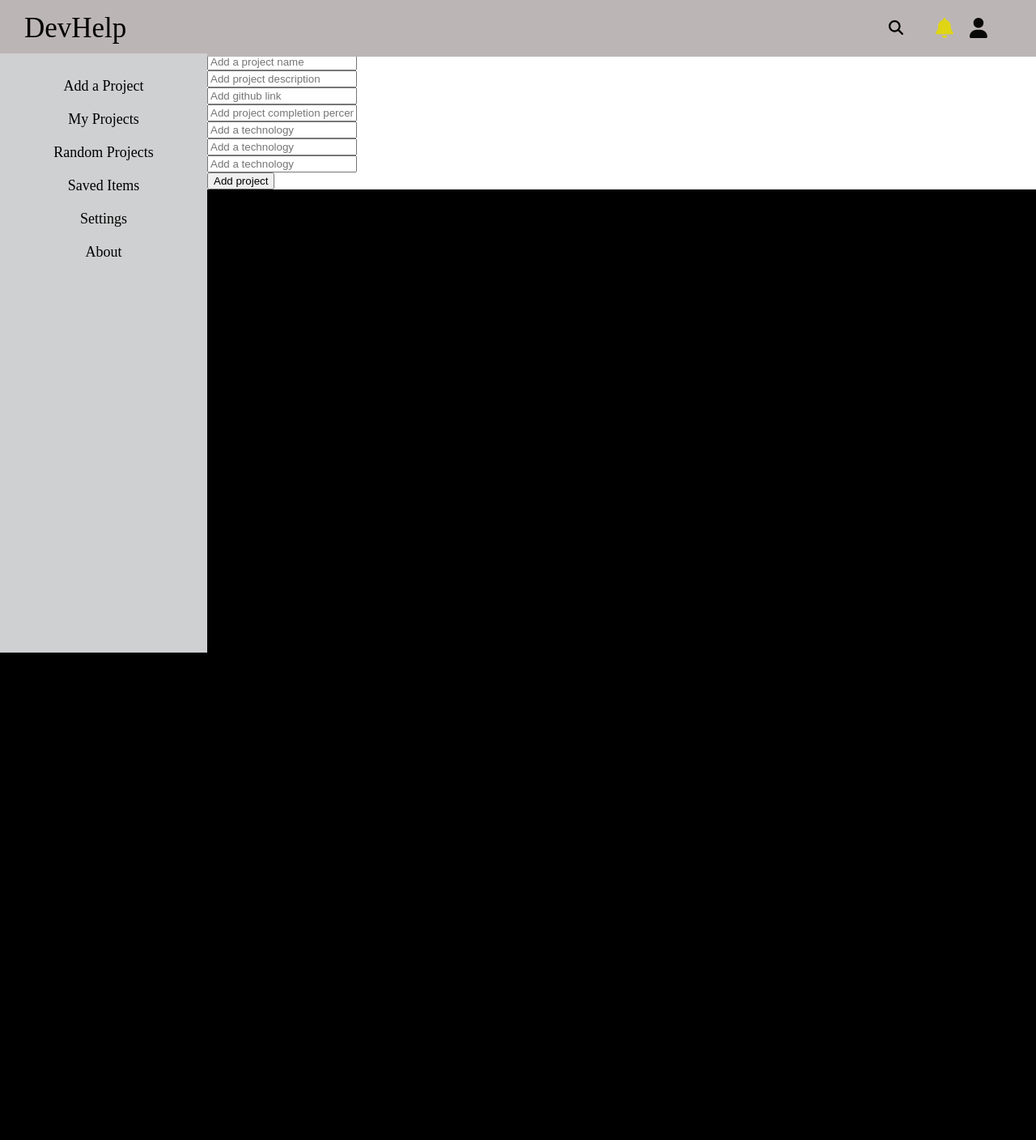
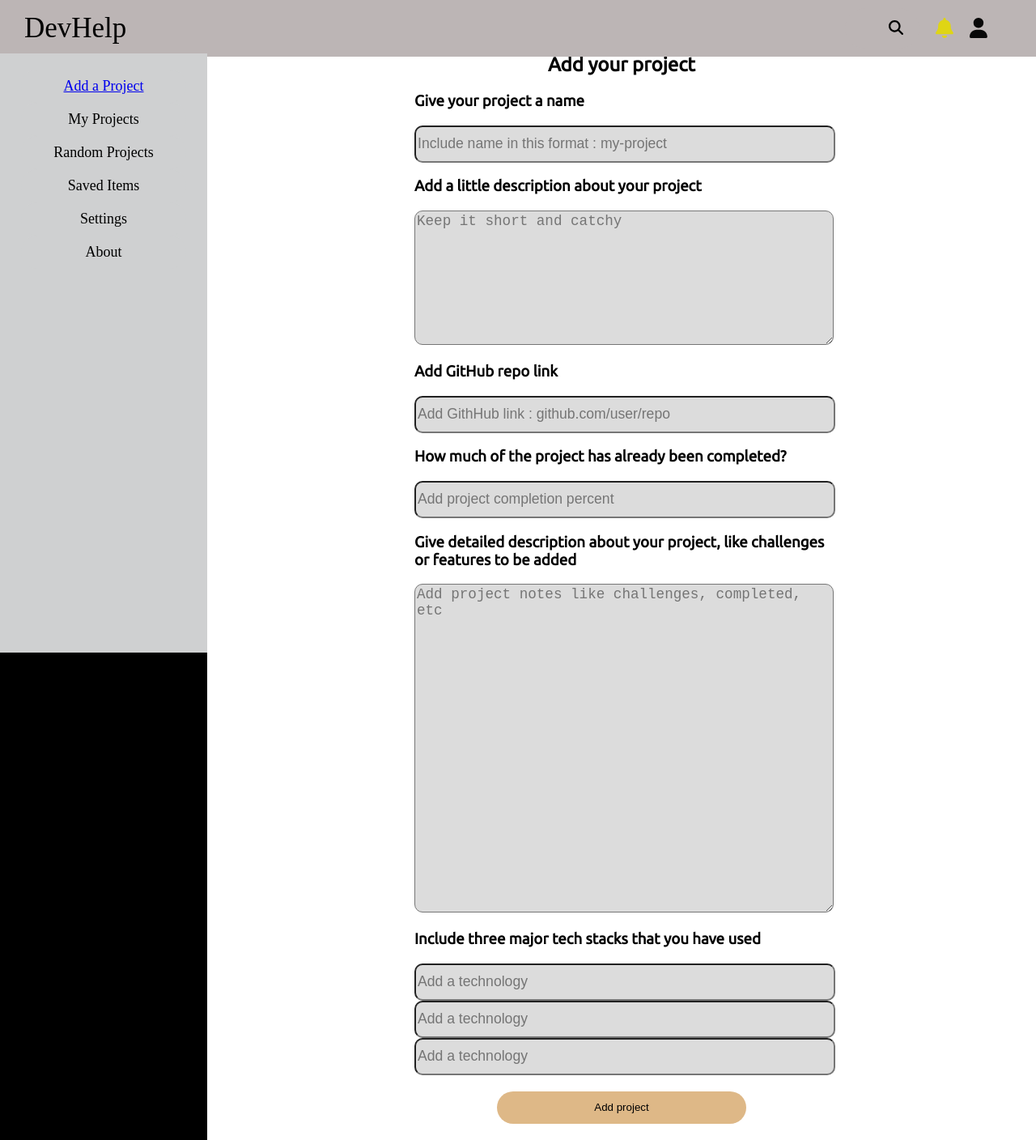
Before and after one commit to ujjwxl/devhelp, a React (Vite) app in the folder client/: page /add in a window 1280 px wide. Shown: the whole page at 81% size. Before the commit the page ends 800 px from the top, so only its background shows below. Built offline with nearby package versions, Linux system fonts and the light colour scheme.

Commit message:
commit 22
style changes in add project and add project notes

```diff
--- /dev/null
+++ b/client/components/MainHome/AddProjectComponent/AddProjectComponent.css
@@ -0,0 +1,48 @@
+
+.add-project-heading {
+    text-align: center;
+}
+
+.add-project {
+    width: 50%;
+    height: 40px;
+    font-size: 1.1rem;
+    background-color: gainsboro;
+    margin-left: 25%;
+    border-radius: 10px;
+    /* margin-bottom: 10px; */
+}
+
+.add-project-description {
+    background-color: gainsboro;
+    width: 50%;
+    margin-left: 25%;
+    font-size: 1.1rem;
+    border-radius: 10px;
+    /* margin-bottom: 10px; */
+    /* height: 700%; */
+}
+
+.add-project-notes {
+    background-color: gainsboro;
+    width: 50%;
+    margin-left: 25%;
+    font-size: 1.1rem;
+    border-radius: 10px;
+    /* margin-bottom: 10px; */
+}
+
+.add-project-button {
+    width: 30%;
+    height: 40px;
+    background-color: burlywood;
+    border: none;
+    border-radius: 20px;
+    margin-top: 20px;
+    margin-left: 35%;
+    margin-bottom: 20px;
+}
+
+.add-project-input-details {
+    margin-left: 25%;
+}
--- a/client/components/MainHome/AddProjectComponent/AddProjectComponent.jsx
+++ b/client/components/MainHome/AddProjectComponent/AddProjectComponent.jsx
@@ -1,4 +1,5 @@
 import React, { useState } from 'react'
+import './AddProjectComponent.css'
 import axios from 'axios'
 
 const AddProjectComponent = () => {
@@ -7,6 +8,7 @@ const AddProjectComponent = () => {
   const [projectDescription, setProjectDescription] = useState('');
   const [projectGithub, setProjectGithub] = useState('');
   const [projectPercent, setProjectPercent] = useState('');
+  const [projectNotes, setProjectNotes] = useState('');
   const [technologyOne, setTechnologyOne] = useState('');
   const [technologyTwo, setTechnologyTwo] = useState('');
   const [technologyThree, setTechnologyThree] = useState('');
@@ -25,6 +27,7 @@ const AddProjectComponent = () => {
         projectDescription,
         projectGithub,
         projectPercent,
+        projectNotes,
         technologyOne,
         technologyTwo,
         technologyThree,
@@ -45,15 +48,28 @@ const AddProjectComponent = () => {
 
   return (
     <div className='workspace'>
+
+      <h2 className='add-project-heading'>Add your project</h2>
+
       <form action="POST" onSubmit={handleSubmit}>
-        <input type="text" placeholder="Add a project name" className="add-project" onChange={(e) => setProjectName(e.target.value)} /> <br />
-        <input type="text" placeholder="Add project description" className="add-project" onChange={(e) => setProjectDescription(e.target.value)} /> <br />
-        <input type="text" placeholder="Add github link" className="add-project" onChange={(e) => setProjectGithub(e.target.value)} /> <br />
+        <h3 className='add-project-input-details'>Give your project a name</h3>
+        <input type="text" placeholder="Include name in this format : my-project" className="add-project" onChange={(e) => setProjectName(e.target.value)} /> <br />
+        <h3 className='add-project-input-details'>Add a little description about your project</h3>
+        <textarea cols={50} rows={8} type="text" placeholder="Keep it short and catchy" className="add-project-description" onChange={(e) => setProjectDescription(e.target.value)} /> <br />
+        <h3 className='add-project-input-details'>Add GitHub repo link</h3>
+        <input type="text" placeholder="Add GithHub link : github.com/user/repo" className="add-project" onChange={(e) => setProjectGithub(e.target.value)} /> <br />
+        <h3 className='add-project-input-details'>How much of the project has already been completed?</h3>
         <input type="text" placeholder="Add project completion percent" className="add-project" onChange={(e) => setProjectPercent(e.target.value)} /> <br />
+        <h3 className='add-project-input-details'>Give detailed description about your project, like challenges <br/> or features to be added</h3>
+        <textarea cols={50} rows={20} type="text" placeholder="Add project notes like challenges, completed, etc" className="add-project-notes" onChange={(e) => setProjectNotes(e.target.value)} /> <br />
+        <h3 className='add-project-input-details'>Include three major tech stacks that you have used</h3>
         <input type="text" placeholder="Add a technology" className="add-project" onChange={(e) => setTechnologyOne(e.target.value)} /> <br />
+
         <input type="text" placeholder="Add a technology" className="add-project" onChange={(e) => setTechnologyTwo(e.target.value)} /> <br />
+
         <input type="text" placeholder="Add a technology" className="add-project" onChange={(e) => setTechnologyThree(e.target.value)} /> <br />
-        <button type='submit'>Add project</button>
+
+        <button type='submit' className='add-project-button'>Add project</button>
       </form>
     </div>
   )
--- a/client/components/MainHome/SideBar/SideBar.jsx
+++ b/client/components/MainHome/SideBar/SideBar.jsx
@@ -1,10 +1,11 @@
 import React from 'react';
+import { Link } from 'react-router-dom'
 import './Sidebar.css';
 
 export default function Sidebar() {
   return (
     <div className='sidebar'>
-      <button className="sidebar-button">Add a Project</button>
+      <button className="sidebar-button"><Link to={'/add'}>Add a Project</Link></button>
       <button className="sidebar-button">My Projects</button>
       <button className="sidebar-button">Random Projects</button>
       <button className="sidebar-button">Saved Items</button>
--- a/client/pages/Login/Login.jsx
+++ b/client/pages/Login/Login.jsx
@@ -39,7 +39,7 @@ import Icon from "../../components/Login/Icon";
                       sessionStorage.setItem('firstname', firstname);
                       sessionStorage.setItem('lastname', lastName);
                       sessionStorage.setItem('profile_picture', profilePicture);
-                      navigate('/');
+                      navigate('/home');
                   }
               })
               .catch(e => {
```
Also changed, not shown: 1 other file (tests, documents, lock files or other folders).
